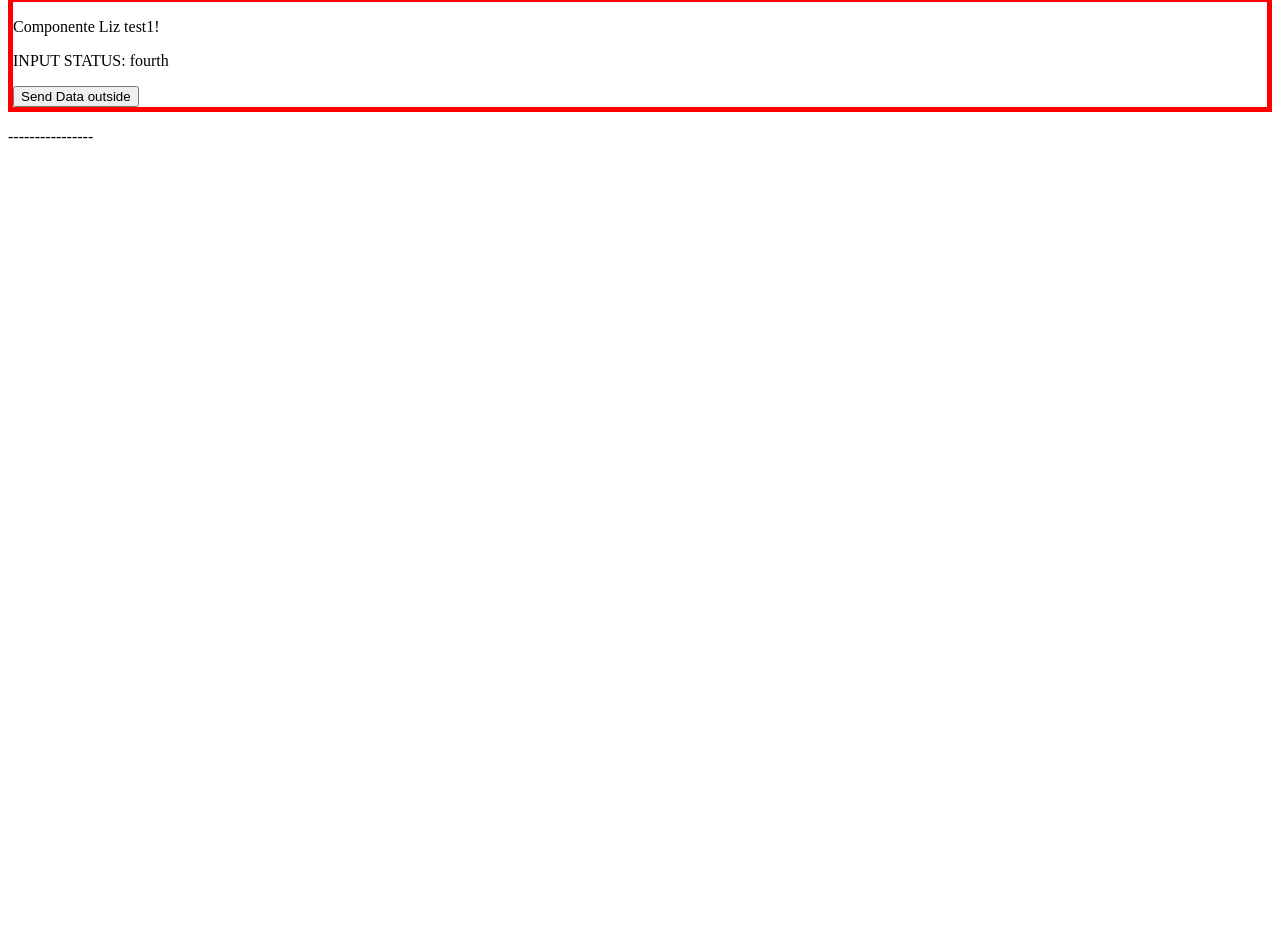
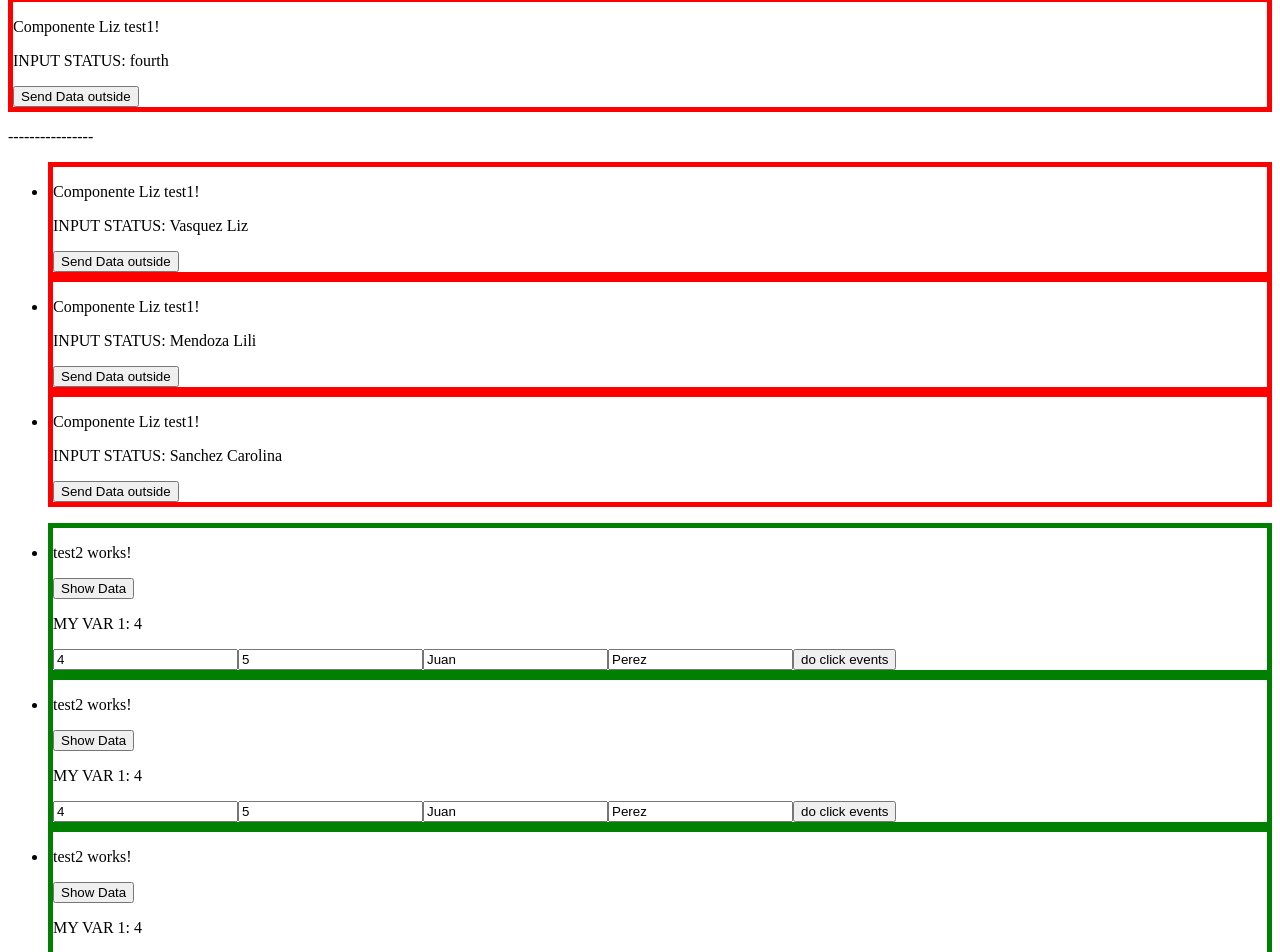
Before and after one commit to LizVasquez/angular-course-2021, an Angular app: page / in a window 1280 px wide. Shown: the part 1254-2206 px from the top of the page. Before the commit the page ends 1416 px from the top, so only its background shows below. Built offline with nearby package versions, Linux system fonts and the light colour scheme.

Commit message:
08/11/2021 task 2 ngFor name and lastname

```diff
--- a/src/app/app.component.html
+++ b/src/app/app.component.html
@@ -84,3 +84,26 @@
   </app-test1-liz>
 </span>
 <p>----------------</p>
+
+
+<!-- TAREA 11/08/21 OP1-->
+<ul>
+<li *ngFor="let complete of listNames">
+
+  <app-test1-liz
+  [status] = "complete.lastName + ' ' + complete.name"
+  (onSendData)="printDataLizComp($event)">
+  </app-test1-liz>
+</li>
+</ul>
+
+<!-- TAREA 11/08/21 OP2-->
+<ul>
+<li *ngFor="let complete of listNames">
+<app-test2
+[name]="complete.name"
+[lastName]="complete.lastName"
+(onSendData)="printData($event)">
+</app-test2>
+</li>
+</ul>
--- a/src/app/app.component.ts
+++ b/src/app/app.component.ts
@@ -13,6 +13,12 @@ export class AppComponent {
 
   /* variable para swithCase*/
   color: string;
+
+  /* variable para lista de nombres*/
+
+  listNames = [{name: 'Liz', lastName:'Vasquez'},
+          {name: 'Lili', lastName:'Mendoza'},
+          {name: 'Carolina', lastName:'Sanchez'}];
 
 
   constructor(){
--- a/src/app/test2/test2.component.html
+++ b/src/app/test2/test2.component.html
@@ -7,6 +7,10 @@
 <input type= "number" [(ngModel)]="myvar1">
 <input type= "number" [(ngModel)]="myvar2">
 
+<!-- PARA TAREA DE 11/08 NAME Y LAST NAME-->
+<input type= "text" [(ngModel)]="myvar5">
+<input type= "text" [(ngModel)]="myvar6">
+
 <!-- clase del 10 agosto -->
 <button id="mybutton"
 (click)="test0($event)"
--- a/src/app/test2/test2.component.ts
+++ b/src/app/test2/test2.component.ts
@@ -16,6 +16,9 @@ export class Test2Component {
   myvar1 = 4;
   myvar2 = 5;
 
+  myvar5 = 'Juan';
+  myvar6 = 'Perez';
+
 
   constructor() { }
 
@@ -29,6 +32,7 @@ export class Test2Component {
     console.log('event click:', event);
     /*this.myvar1 = 'mundo';*/
     console.log('suma:', this.myvar1 + this.myvar2);
+    console.log('NAME:', this.myvar5 +' ' + this.myvar6);
 
   }
 
```
